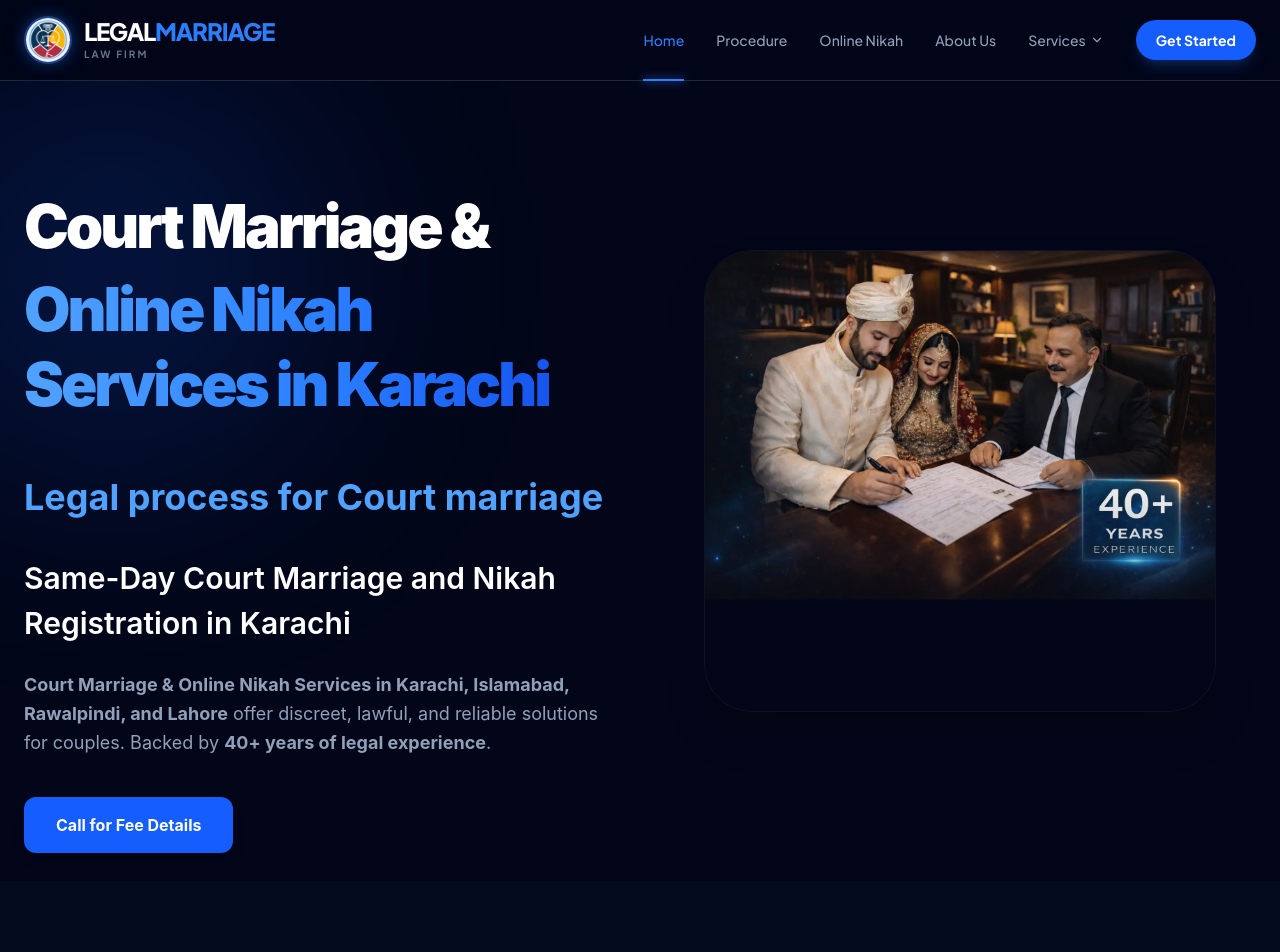
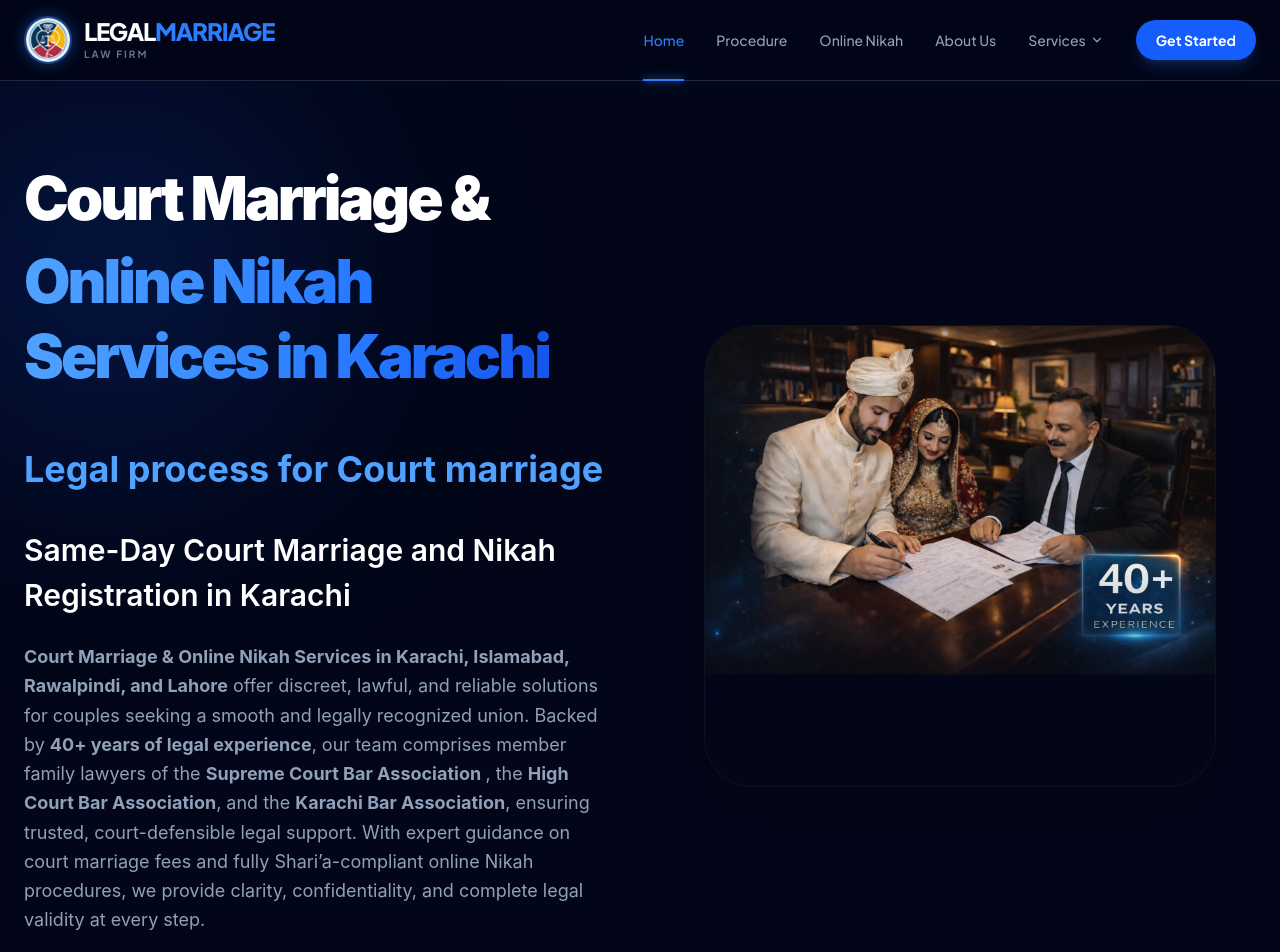
Before and after one commit to Affan968/court-marriage-system-web, a React (Vite) app: page / in a window 1280 px wide. Shown: the top 952 px of the page. Built offline with nearby package versions, Linux system fonts and the light colour scheme.

Commit message:
few replace the paragraphs

```diff
--- a/src/components/Pages/Home.jsx
+++ b/src/components/Pages/Home.jsx
@@ -54,10 +54,15 @@ const Home = () => {
             </h3>
 
             {/* Paragraph */}
-            <p className="text-base md:text-lg text-slate-400 mb-10 max-w-3xl mx-auto lg:mx-0 leading-relaxed">
-              <strong>Court Marriage & Online Nikah Services in Karachi, Islamabad, Rawalpindi, and Lahore</strong> offer discreet, lawful, and reliable solutions for couples.
-              Backed by <strong>40+ years of legal experience</strong>.
-            </p>
+          <p className="text-base md:text-lg text-slate-400 mb-10 max-w-3xl mx-auto lg:mx-0 leading-relaxed">
+          <strong>Court Marriage & Online Nikah Services in Karachi, Islamabad, Rawalpindi, and Lahore</strong> offer
+          discreet, lawful, and reliable solutions for couples seeking a smooth and legally recognized union.
+          Backed by <strong>40+ years of legal experience</strong>, our team comprises member family lawyers of
+          the <strong>Supreme Court Bar Association </strong>, the <strong>High Court Bar Association</strong>,
+          and the <strong>Karachi Bar Association</strong>, ensuring trusted, court-defensible legal support.
+          With expert guidance on court marriage fees and fully Shari’a-compliant online Nikah procedures, we provide
+          clarity, confidentiality, and complete legal validity at every step.
+        </p>
 
             {/* Buttons */}
             <div className="flex flex-col sm:flex-row items-center justify-center lg:justify-start gap-4">
```
